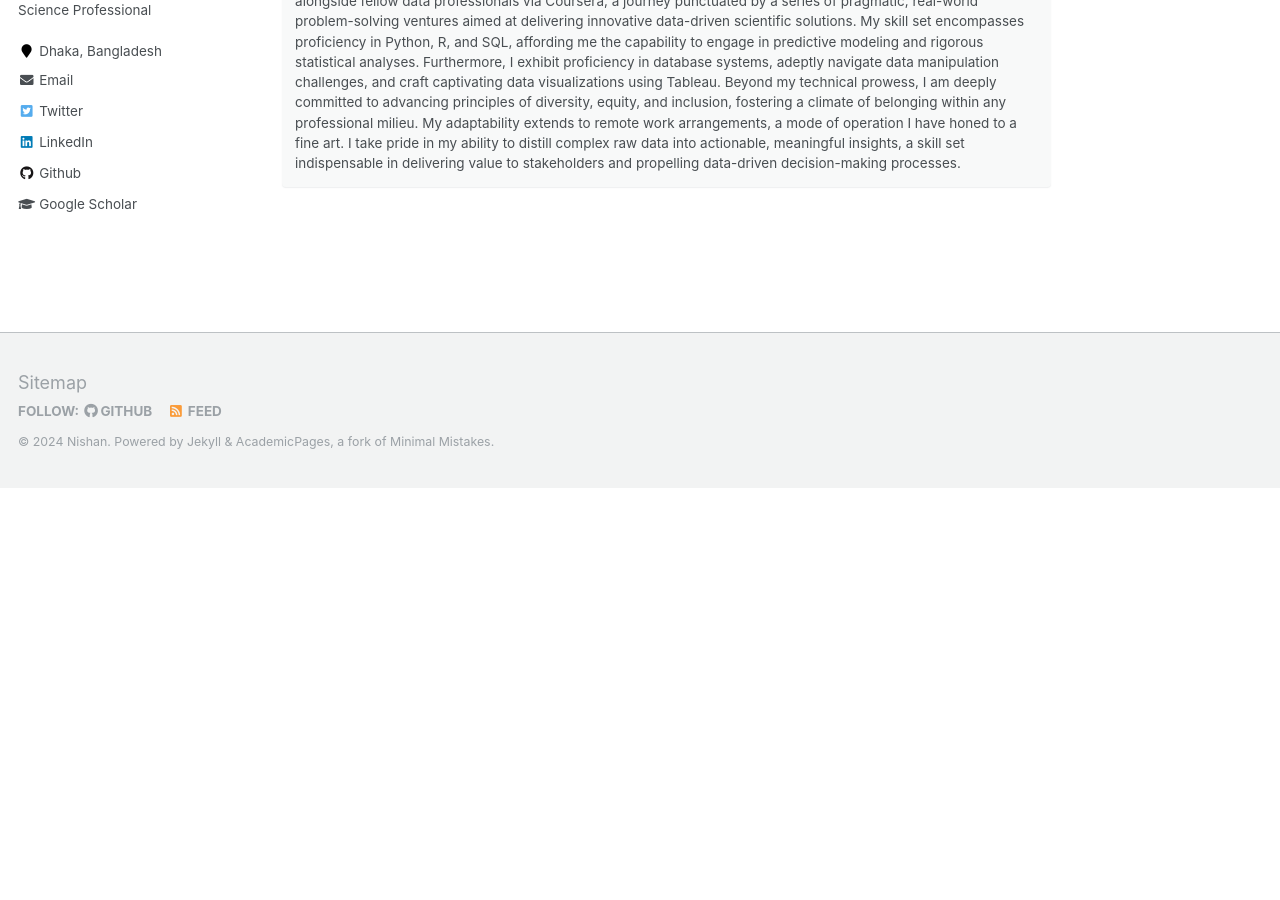
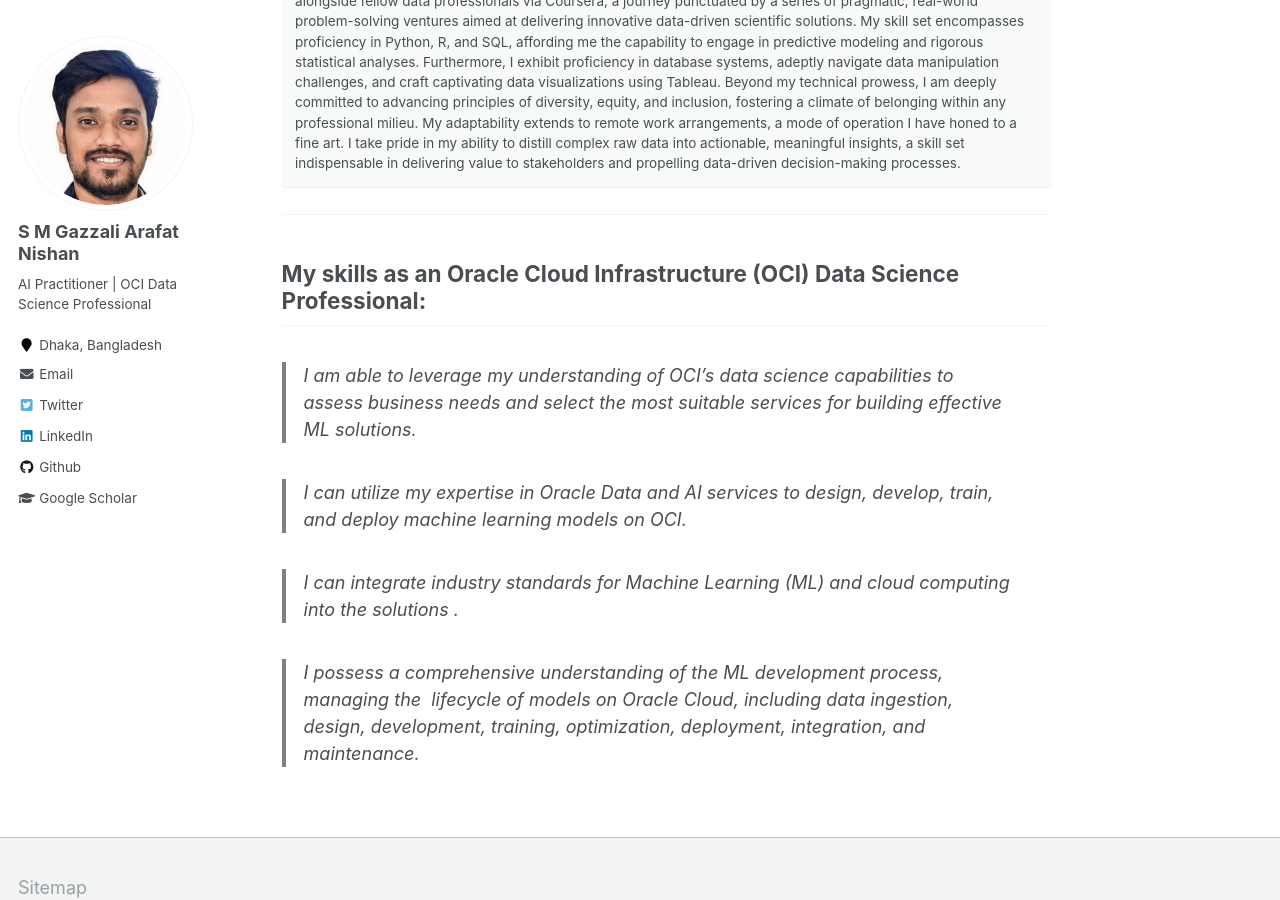
Before and after one commit to neuralnishan/neuralnishan.github.io, a Jekyll site: the page built from _pages/about.md, in a window 1280 px wide and 900 px high, scrolled down 412 px. Built offline with Jekyll 4.4.1, drawn with Linux system fonts in a browser that asks for light colours; before the commit the page ends 900 px from its top, so only the background shows below that.

Commit message:
UPdate about me

```diff
--- a/_pages/about.md
+++ b/_pages/about.md
@@ -11,3 +11,14 @@
 As a data professional, I am characterized by unwavering motivation, fervent passion, and exceptional communication acumen, coupled with a profound intellectual curiosity. My journey in this domain spans over a year, during which I have diligently honed my expertise as a researcher, certified by the prestigious Oracle OCI Data Science Professional. My initiation into this field commenced with an extensive repertoire of coursework undertaken alongside fellow data professionals via Coursera, a journey punctuated by a series of pragmatic, real-world problem-solving ventures aimed at delivering innovative data-driven scientific solutions. My skill set encompasses proficiency in Python, R, and SQL, affording me the capability to engage in predictive modeling and rigorous statistical analyses. Furthermore, I exhibit proficiency in database systems, adeptly navigate data manipulation challenges, and craft captivating data visualizations using Tableau.
 Beyond my technical prowess, I am deeply committed to advancing principles of diversity, equity, and inclusion, fostering a climate of belonging within any professional milieu. My adaptability extends to remote work arrangements, a mode of operation I have honed to a fine art. I take pride in my ability to distill complex raw data into actionable, meaningful insights, a skill set indispensable in delivering value to stakeholders and propelling data-driven decision-making processes.
 {: .notice}
+
+---
+## My skills as an Oracle Cloud Infrastructure (OCI) Data Science Professional:
+
+>I am able to leverage my understanding of OCI's data science capabilities to assess business needs and select the most suitable services for building effective ML solutions.
+
+>I can utilize my expertise in Oracle Data and AI services to design, develop, train, and deploy machine learning models on OCI.
+
+>I can integrate industry standards for Machine Learning (ML) and cloud computing into the solutions .
+
+>I possess a comprehensive understanding of the ML development process, managing the  lifecycle of models on Oracle Cloud, including data ingestion, design, development, training, optimization, deployment, integration, and maintenance.
```
